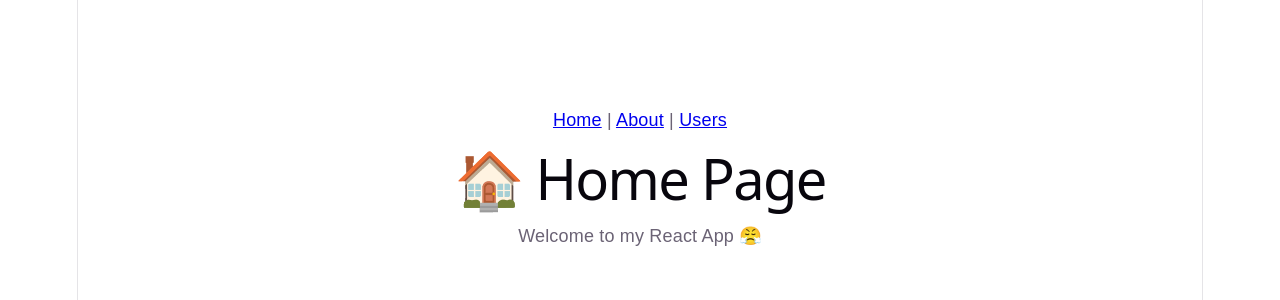
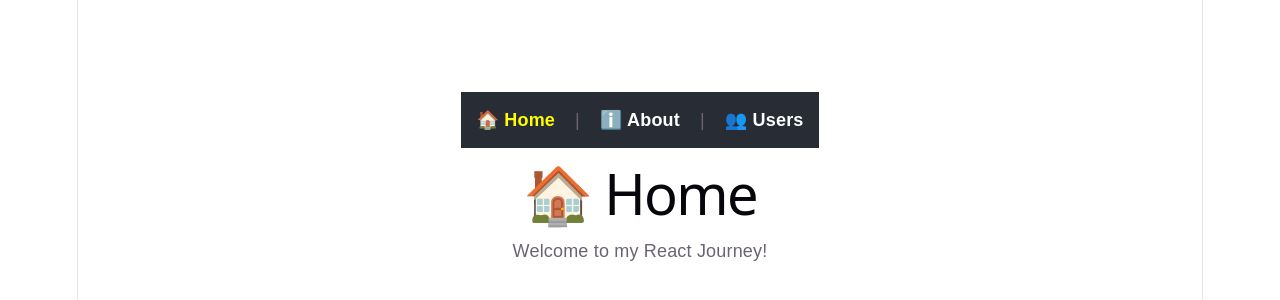
Before and after one commit to dalandan-chillin/software-engineer-journey, a React (Vite) app in the folder my-react-app/: page / in a window 1280 px wide. Shown: the part 242-542 px from the top of the page. Built offline with nearby package versions, Linux system fonts and the light colour scheme.

Commit message:
React app day 19 Add active Navigation with Navlink

```diff
--- a/my-react-app/src/App.css
+++ b/my-react-app/src/App.css
@@ -30,3 +30,20 @@ input {
   padding: 8px;
   margin-right: 5px;
 }
+
+.navbar {
+  display: flex;
+  gap: 20px;
+  padding: 15px;
+  background: #282c34;
+}
+
+.navbar a {
+  color: white;
+  text-decoration: none;
+  font-weight: bold;
+}
+
+.navbar a.active {
+  color: yellow;
+}
--- a/my-react-app/src/App.jsx
+++ b/my-react-app/src/App.jsx
@@ -2,7 +2,7 @@ import "./App.css";
 import {
   Routes,
   Route,
-  Link
+  NavLink
 } from "react-router-dom";
 
 import Home from "./pages/Home";
@@ -16,23 +16,38 @@ function App() {
 
     <div className="container">
 
-      <nav>
+      <nav className="navbar">
 
-      <Link to="/">
-        Home
-      </Link>
+      <NavLink
+  to="/"
+  className={({ isActive }) =>
+    isActive ? "active" : ""
+  }
+>
+       🏠 Home
+      </NavLink>
 
       {" | "}
 
-      <Link to="/about">
-        About
-      </Link>
+      <NavLink
+  to="/about"
+  className={({ isActive }) =>
+    isActive ? "active" : ""
+  }
+>
+       ℹ️ About
+      </NavLink>
 
       {" | "}
 
-      <Link to="/users">
-        Users
-      </Link>
+      <NavLink
+  to="/users"
+  className={({ isActive }) =>
+    isActive ? "active" : ""
+  }
+>
+       👥 Users
+      </NavLink>
 
     </nav>
 
--- a/my-react-app/src/pages/About.jsx
+++ b/my-react-app/src/pages/About.jsx
@@ -1,8 +1,8 @@
 function About() {
     return (
         <div>
-            <h1>ℹ️ About Page</h1>
-            <p> This app was built during my React journey 😤 </p>
+            <h1>ℹ️ About </h1>
+            <p> This project was built while learning React step by step </p>
         </div>
 
     );
--- a/my-react-app/src/pages/Home.jsx
+++ b/my-react-app/src/pages/Home.jsx
@@ -1,8 +1,8 @@
 function Home() {
    return (
         <div>
-            <h1> 🏠 Home Page</h1>
-            <p>Welcome to my React App 😤</p>
+            <h1> 🏠 Home </h1>
+            <p>Welcome to my React Journey!</p>
         </div>
    );
 
```
